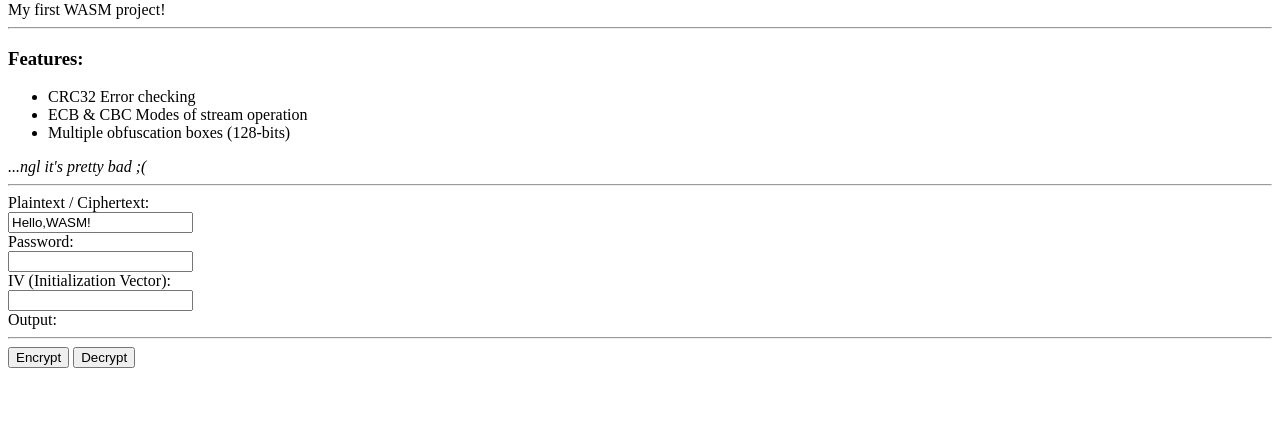
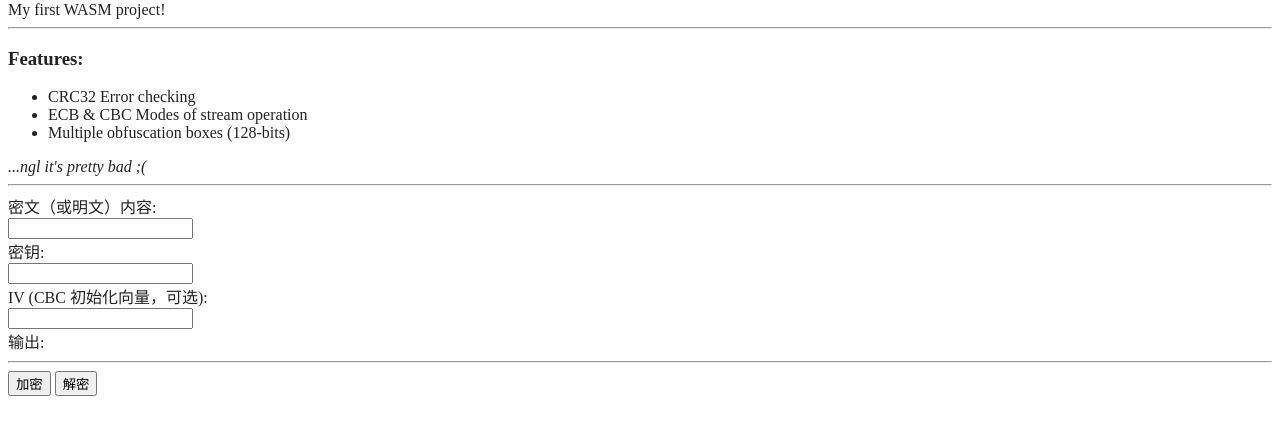
Before and after one commit to mos9527/WASMCipher, a plain HTML site: page docs/index.html in a window 1280 px wide. Shown: the part 79-514 px from the top of the page. Drawn offline with Linux system fonts and the light colour scheme; no server answers.

Commit message:
docs : refactor

```diff
--- a/docs/index.html
+++ b/docs/index.html
@@ -12,11 +12,7 @@
             window.decrypt = (string, pass, iv) => Module.ccall('decrypt', "string", ["string", "string", "string"], [string, pass, iv])
         })
     </script>
-    <style>
-        .error {
-            color: red;
-        }
-    </style>
+    <style> .error {color: red;} body {color: #222;background: #fff;}@media (prefers-color-scheme: dark) {body {color: #eee;background: #121212;}} </style>
 </head>
 <body>
     <h1>mos9527's WASM Cipherer</h1>
@@ -31,13 +27,13 @@
     <i>...ngl it's pretty bad ;(</i>
     <hr>
     <form>
-        <label for="cipher">Plaintext / Ciphertext:</label><br>
-        <input type="text" id="input" value="Hello,WASM!"><br>
-        <label for="pass">Password:</label><br>
+        <label for="cipher">密文（或明文）内容:</label><br>
+        <input type="text" id="input"><br>
+        <label for="pass">密钥:</label><br>
         <input type="text" id="pass"><br>
-        <label for="iv">IV (Initialization Vector):</label><br>
+        <label for="iv">IV (CBC 初始化向量，可选):</label><br>
         <input type="text" id="iv"><br>
-        <label>Output:</label><br>
+        <label>输出:</label><br>
         <code><div id="output"></div></code>
     </form>
 
@@ -53,7 +49,7 @@
             document.getElementById('output').innerText = error
             document.getElementById('output').className = 'Encryption failed.'
         }
-    " >Encrypt</button> <button onclick="
+    " >加密</button> <button onclick="
         try {
             document.getElementById('output').innerText = window.decrypt(
             document.getElementById('input').value,
@@ -64,6 +60,6 @@
             document.getElementById('output').innerText = 'Decryption failed.'
             document.getElementById('output').className = 'error'
         }
-    ">Decrypt</button>
+    ">解密</button>
 </body>
 </html>
```
